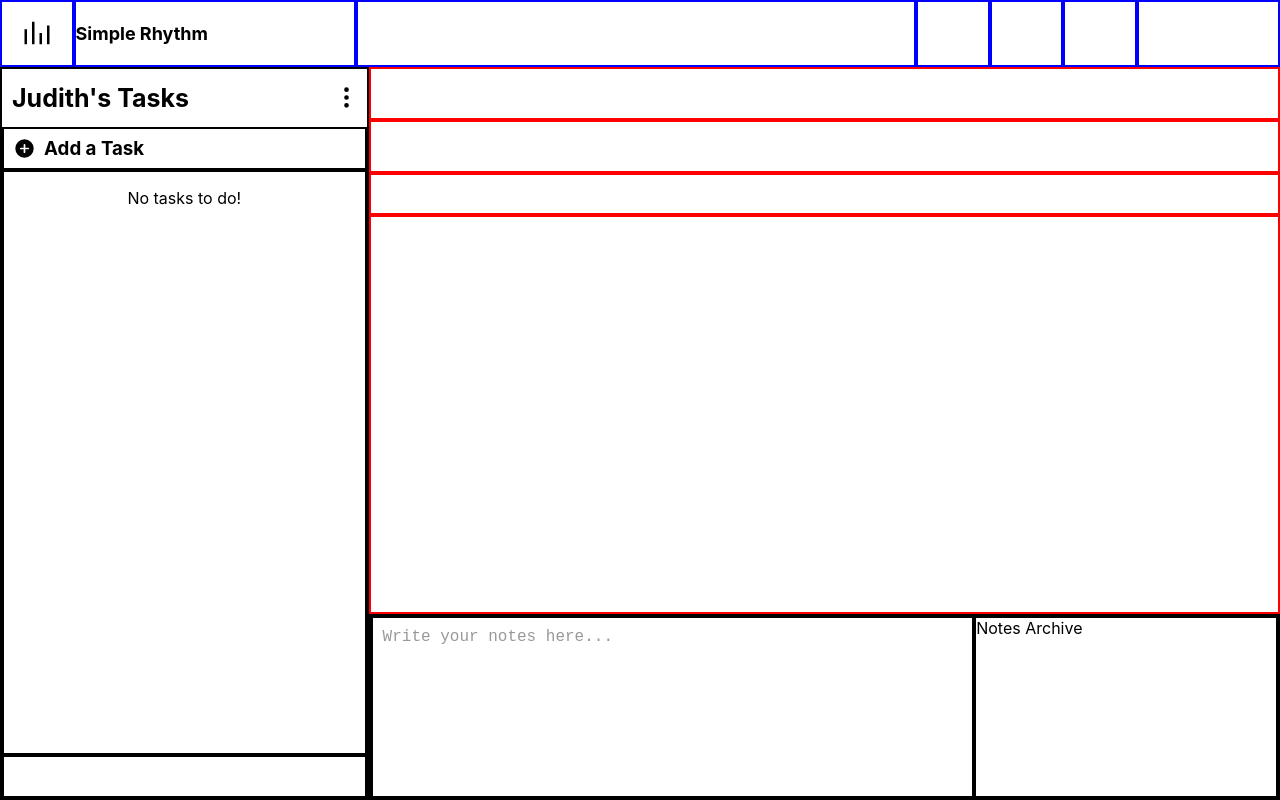
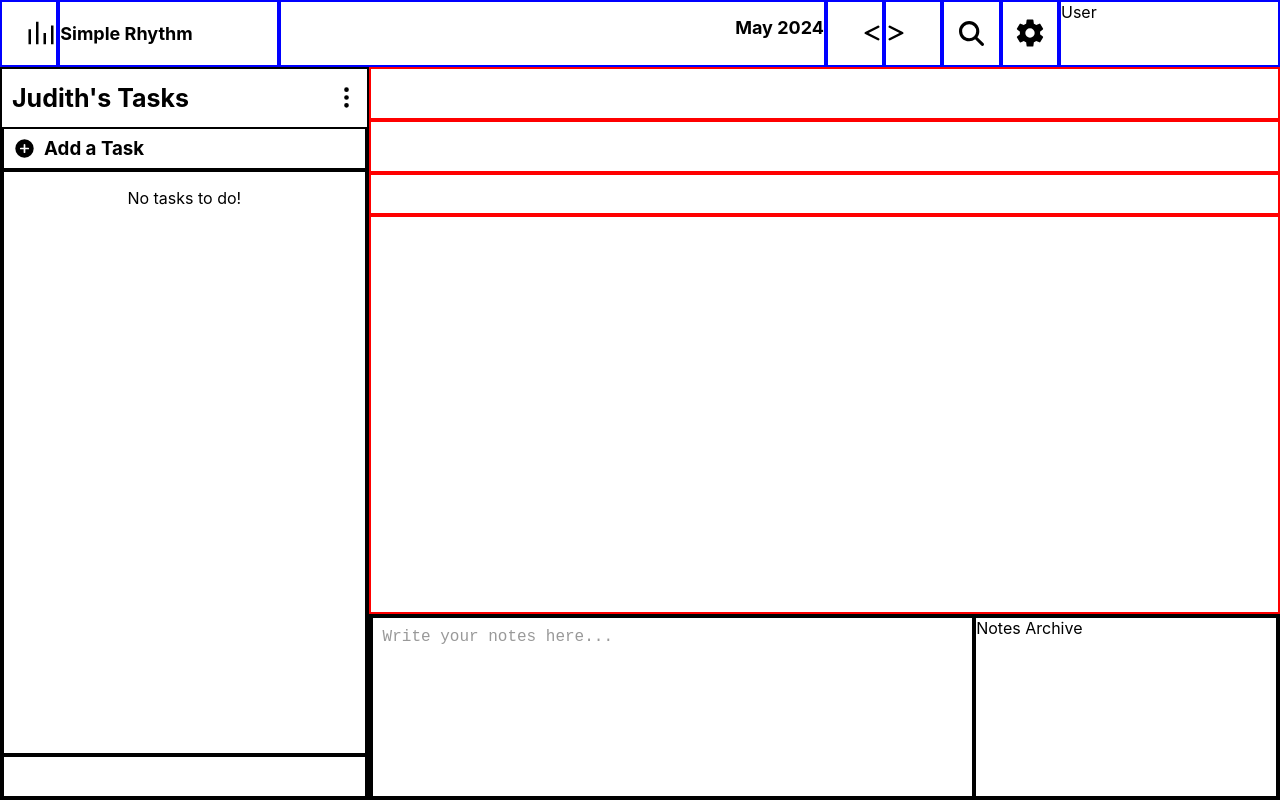
Before and after one commit to this-is-judith/weekly-planner, a React (Create React App) app: page / in a window 1280 px wide. Built offline with nearby package versions, Linux system fonts and the light colour scheme.

Commit message:
add header icons and change layout

```diff
--- a/src/Components/Header.jsx
+++ b/src/Components/Header.jsx
@@ -1,6 +1,8 @@
 import React from "react";
 import "./header.css";
 import { RiRhythmFill } from "react-icons/ri";
+import { FaLessThan, FaGreaterThan, FaMagnifyingGlass } from "react-icons/fa6";
+import { IoSettingsSharp } from "react-icons/io5";
 
 function Header() {
   return (
@@ -14,11 +16,27 @@ function Header() {
           <h1>Simple Rhythm</h1>
         </div>
 
-        <div className="header-component header-calendar-month-year"></div>
-        <div className="header-component header-change-week"></div>
-        <div className="header-component header-search"></div>
-        <div className="header-component header-settings"></div>
-        <div className="header-component header-user"></div>
+        <div className="header-component header-calendar-month-year">
+          <h2>May 2024</h2>
+        </div>
+
+        <div className="header-component header-previous-week">
+          <FaLessThan size="20" />
+        </div>
+
+        <div className="header-component header-next-week">
+          <FaGreaterThan size="20" />
+        </div>
+
+        <div className="header-component header-search">
+          <FaMagnifyingGlass size="25" />
+        </div>
+
+        <div className="header-component header-settings">
+          <IoSettingsSharp size="30" />
+        </div>
+
+        <div className="header-component header-user">User</div>
       </div>
     </>
   );
--- a/src/Components/header.css
+++ b/src/Components/header.css
@@ -13,7 +13,7 @@
   border: 2px solid blue;
   display: flex;
   align-items: center;
-  justify-content: center;
+  justify-content: end;
 }
 
 .header-name {
@@ -27,9 +27,33 @@
 }
 
 .header-calendar-month-year {
-  flex: 8;
+  flex: 10;
+}
+
+.header-calendar-month-year h2 {
+  font-size: 18px;
+  display: flex;
+  align-items: center;
+  justify-content: end;
+}
+
+.header-previous-week,
+.header-next-week {
+  display: flex;
+  align-items: center;
+}
+
+.header-previous-week {
+  justify-content: end;
+}
+
+.header-search,
+.header-settings {
+  display: flex;
+  align-items: center;
+  justify-content: center;
 }
 
 .header-user {
-  flex: 2;
+  flex: 4;
 }
```
